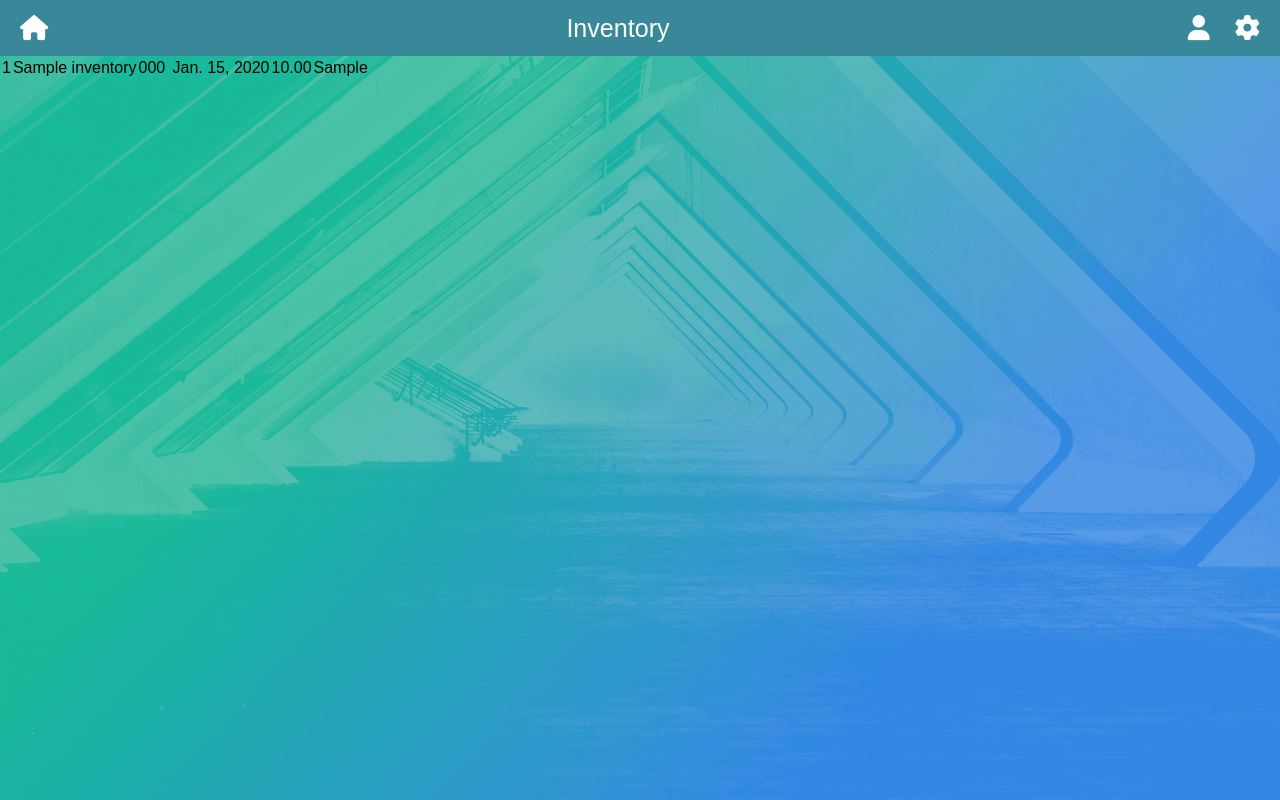
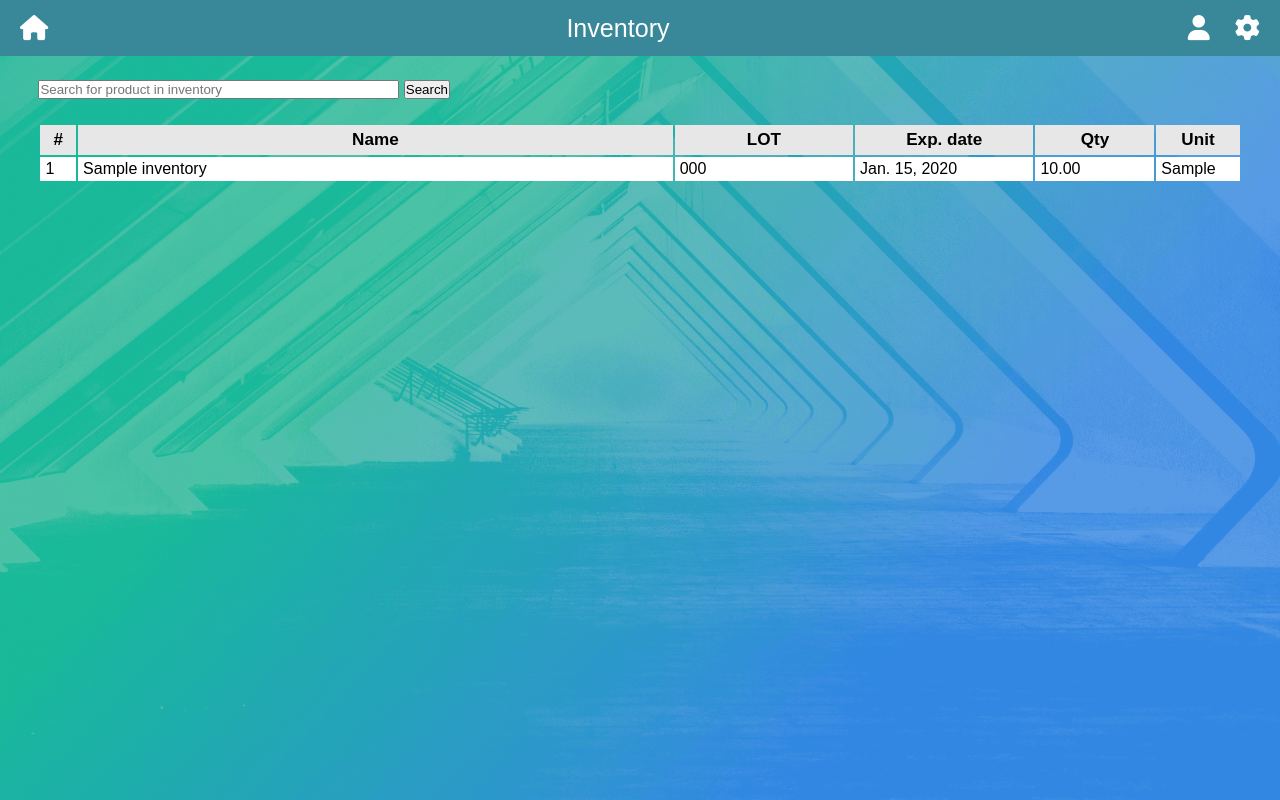
Before and after one commit to m-s-enchev/Ergo_ERP, a Django app: page /inventory/ in a window 1280 px wide. Run offline with Django 4.2, Linux system fonts and the light colour scheme; tables that the repository leaves empty hold one stand-in row (values such as "Sample post"); some libraries are stand-ins or nearby versions.

Commit message:
make common css for inventory and products

```diff
--- a/static/css/products-list.css
+++ b/static/css/products-list.css
@@ -1,34 +1,46 @@
-#products-list-wrapper {
-    margin-top: 8vh;
+
+
+#products-list-wrapper,
+#inventory-wrapper {
+    margin: 10vh 3vw 0 3vw;
 }
 
 
-#products-list-wrapper table {
-    width: 96%;
-    margin: 2%;
+#inventory-wrapper #search-bar input {
+    width: 30%;
 }
 
-#products-list-wrapper th {
+#products-list-wrapper table,
+#inventory-wrapper table {
+    width: 100%;
+    margin-top: 2%;
+}
+
+#products-list-wrapper th,
+#inventory-wrapper th {
     background-color: var(--table-header-background);
     padding: 5px 5px;
     font-size: calc(12px + 0.4vw)
 }
 
-#products-list-wrapper td {
+#products-list-wrapper td,
+#inventory-wrapper td {
     background-color: var(--table-data-background);
     padding: 3px 5px;
 
 }
 
-#products-list-wrapper .numerator{
+#products-list-wrapper .numerator,
+#inventory-wrapper .numerator {
     width: 3%;
 }
 
-#products-list-wrapper .product-name{
+#products-list-wrapper .product-name {
     width: 40%;
 }
 
-#products-list-wrapper .product-unit{
+#products-list-wrapper .product-unit,
+#inventory-wrapper .product-unit{
     width: 8%;
 }
 
@@ -47,3 +59,22 @@
 #products-list-wrapper .product-made-in{
     width: 12%;
 }
+
+
+#inventory-wrapper .product-name{
+    width: 50%;
+}
+
+#inventory-wrapper .product-exp-date,
+#inventory-wrapper .product-lot {
+    width: 15%
+}
+
+#inventory-wrapper .product-quantity {
+    width: 10%;
+}
+#no-items {
+    margin: 1% 0;
+    font-size: calc(12px + 0.4vw);
+    font-weight: bold;
+}
--- a/templates/inventory/inventory.html
+++ b/templates/inventory/inventory.html
@@ -3,22 +3,12 @@
 {% block content %}
 
 <div id="inventory-wrapper">
-    <form method="get" action="">
-        <input type="text" name="search_query" placeholder="Search for product" value="{{ request.GET.search_query }}">
+    <form id=search-bar method="get" action="">
+        <input type="text" name="search_query" placeholder="Search for product in inventory" value="{{ request.GET.search_query }}">
         <button type="submit">Search</button>
     </form>
 
 
-<ul>
-    {% for item in inventory_list %}
-        <li>
-            Product: {{ item.product_name }}, Batch Number: {{ item.product_lot_number }}, Expiration Date: {{ item.product_exp_date }}, Quantity: {{ item.product_quantity }}
-            <!-- Add other fields as needed -->
-        </li>
-    {% empty %}
-        <li>No items in inventory.</li>
-    {% endfor %}
-</ul>
     <table>
         <thead>
             <tr>
@@ -41,7 +31,7 @@
                     <td class="product-unit">{{ item.product_unit }}</td>
                 </tr>
             {% empty %}
-                <div>No items in inventory.</div>
+                <div id="no-items">No items in inventory.</div>
             {% endfor %}
         </tbody>
 
```
